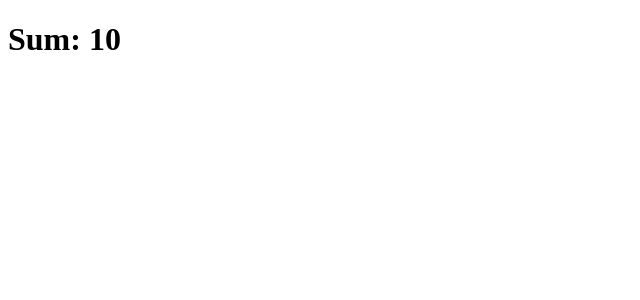
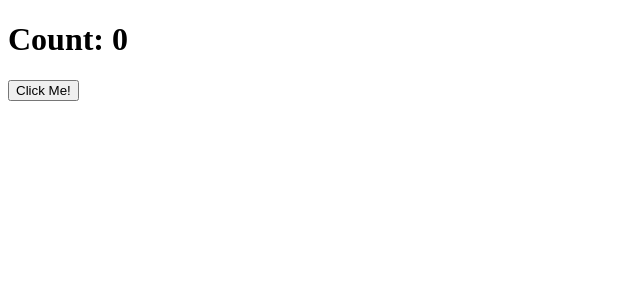
Before and after one commit to AdilSadigov/Develhope-React-Exercises, a React (Create React App) app in the folder exercise-app/: page / in a window 1280 px wide. Shown: the top 300 px of the page, without its empty margins (0-640 px from the left). Built offline with nearby package versions, Linux system fonts and the light colour scheme.

Commit message:
added useState-1 exercise

```diff
--- a/exercise-app/src/App.js
+++ b/exercise-app/src/App.js
@@ -27,7 +27,7 @@ export class App extends React.Component {
     render () {
         return (
             <div>
-                <Sum />
+                <ClickCounter />
             </div>
         )
     }
--- a/exercise-app/src/ClickCounter.js
+++ b/exercise-app/src/ClickCounter.js
@@ -1,27 +1,19 @@
-import React from "react";
+import React, { useState } from "react";
 
-export class ClickCounter extends React.Component {
-    state = {
-        count: this.props.initialValue
+export function ClickCounter({initialValue = 0, incrementBy = 1}) {
+
+    const [count, setCount] = useState(initialValue)
+
+    function counterIncrement() {
+        setCount ((c) => c + incrementBy)
     }
 
-    counterIncrement = () => {
-        this.setState((state) => {
-            return {
-                count: state.count + this.props.incrementBy
-            }
-        })
-    }
 
-    render () {
-        return <div>
-            <h1>Count: {this.state.count}</h1>
-            <button onClick={this.counterIncrement}>Click Me!</button>
+    return (
+        <div>
+            <h1>Count: {count}</h1>
+            <button onClick={counterIncrement}>Click Me!</button>
         </div>
-    }
+    )
+
 }
-
-ClickCounter.defaultProps = {
-    incrementBy: 1,
-    initialValue: 0
-}
```
